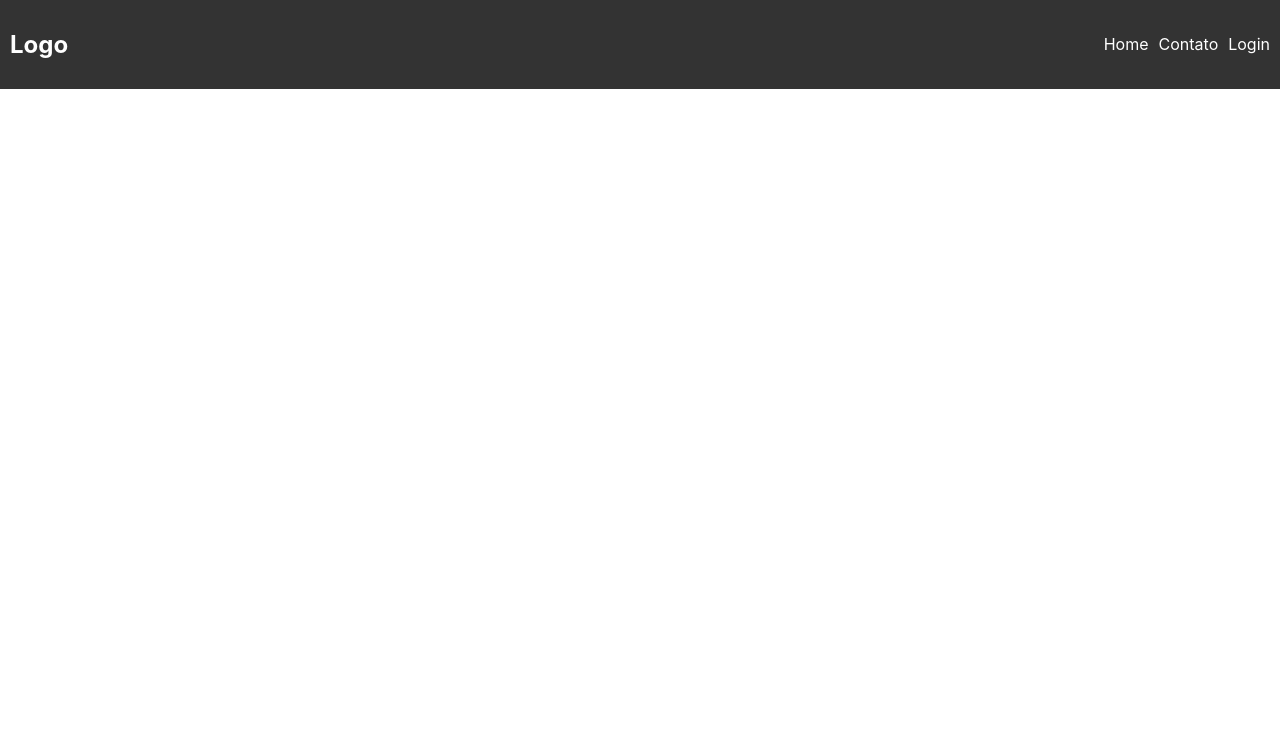
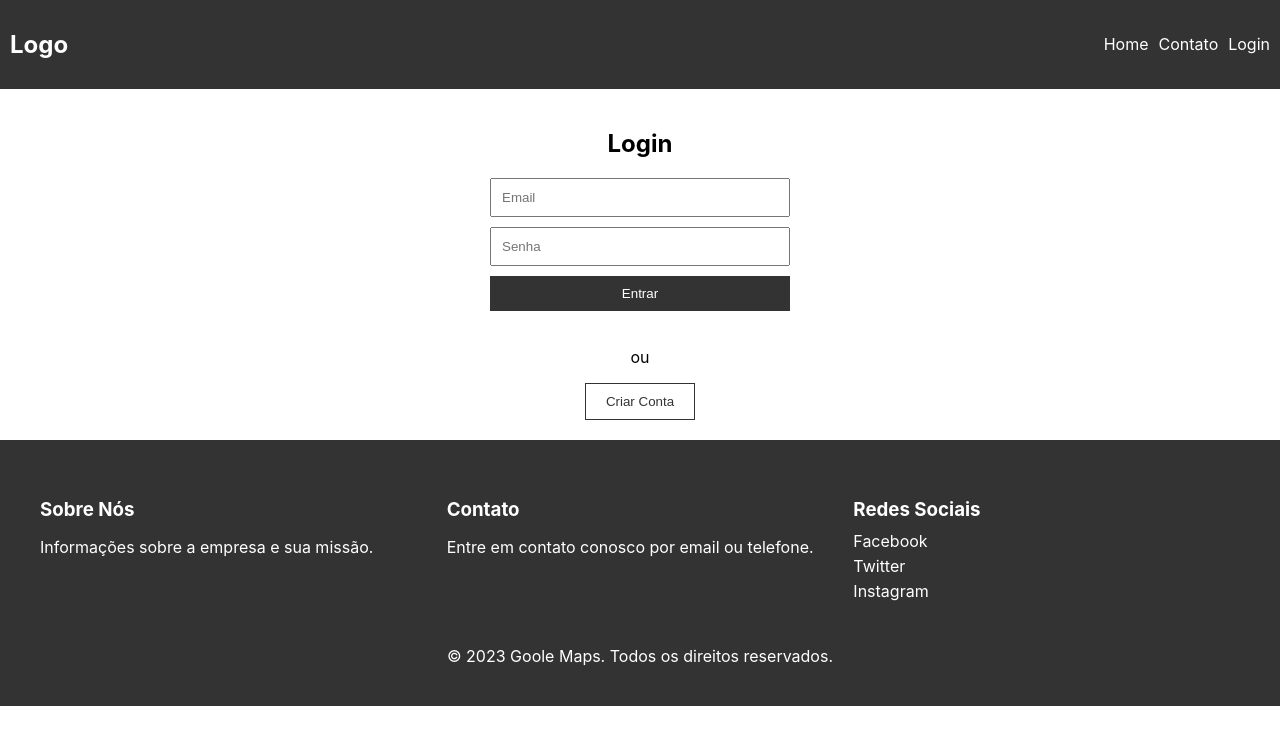
Before and after one commit to 258CriptonBaloi/pesquisa-mapeamento, a React (Create React App) app: page /login in a window 1280 px wide. Shown: the top 744 px of the page. Built offline with nearby package versions, Linux system fonts and the light colour scheme.

Commit message:
Footer and Login page

```diff
--- a/src/App.js
+++ b/src/App.js
@@ -4,6 +4,8 @@ import './App.css';
 import Navbar from './components/Navbar/Navbar';
 import Contacto from './components/Pages/Contacto';
 import Home from './components/Pages/Home';
+import Footer from './components/Footer/Footer';
+import Login from './components/Pages/Login';
 
 function App() {
   return (
@@ -12,7 +14,9 @@ function App() {
         <Routes>
           <Route path='/' exact Component={Home}/>
           <Route path='/contacto' exact Component={Contacto}/>
+          <Route path='/login' exact Component={Login}/>
         </Routes>
+      <Footer/>
     </Router>
   );
 }
--- /dev/null
+++ b/src/components/Footer/Footer.css
@@ -0,0 +1,49 @@
+.footer {
+    background-color: #333;
+    color: #fff;
+    padding: 40px;
+  }
+
+  .footer-content {
+    display: grid;
+    grid-template-columns: repeat(auto-fit, minmax(250px, 1fr));
+    grid-gap: 20px;
+    margin-bottom: 20px;
+  }
+
+  .footer-column {
+    margin-bottom: 20px;
+  }
+
+  .footer-column h3 {
+    margin-bottom: 10px;
+  }
+
+  .social-media-links {
+    list-style: none;
+    padding: 0;
+    margin: 0;
+  }
+
+  .social-media-links li {
+    margin-bottom: 5px;
+  }
+
+  .social-media-links li a {
+    text-decoration: none;
+    color: #fff;
+  }
+
+  .footer-bottom {
+    text-align: center;
+  }
+
+  .footer-bottom p {
+    margin: 0;
+  }
+
+  @media (max-width: 768px) {
+    .footer-content {
+      grid-template-columns: 1fr;
+    }
+  }
--- /dev/null
+++ b/src/components/Footer/Footer.js
@@ -0,0 +1,38 @@
+import React from 'react';
+import './Footer.css';
+
+function Footer() {
+  return (
+    <footer className="footer">
+      <div className="footer-content">
+        <div className="footer-column">
+          <h3>Sobre Nós</h3>
+          <p>Informações sobre a empresa e sua missão.</p>
+        </div>
+        <div className="footer-column">
+          <h3>Contato</h3>
+          <p>Entre em contato conosco por email ou telefone.</p>
+        </div>
+        <div className="footer-column">
+          <h3>Redes Sociais</h3>
+          <ul className="social-media-links">
+            <li>
+              <a href="https://www.facebook.com">Facebook</a>
+            </li>
+            <li>
+              <a href="https://www.twitter.com">Twitter</a>
+            </li>
+            <li>
+              <a href="https://www.instagram.com">Instagram</a>
+            </li>
+          </ul>
+        </div>
+      </div>
+      <div className="footer-bottom">
+        <p>&copy; {new Date().getFullYear()} Goole Maps. Todos os direitos reservados.</p>
+      </div>
+    </footer>
+  );
+}
+
+export default Footer;
--- a/src/components/Navbar/Navbar.js
+++ b/src/components/Navbar/Navbar.js
@@ -23,7 +23,7 @@ function Navbar() {
           <Link to="/contacto">Contato</Link>
         </li>
         <li>
-          <Link to="/contacto">Login</Link>
+          <Link to="/login">Login</Link>
         </li>
       </ul>
       <div className={`menu-icon ${isMenuOpen ? 'open' : ''}`} onClick={toggleMenu}>
--- /dev/null
+++ b/src/components/Pages/Login.css
@@ -0,0 +1,42 @@
+.login-page {
+    display: flex;
+    flex-direction: column;
+    align-items: center;
+    padding: 20px;
+  }
+
+  .login-form {
+    display: flex;
+    flex-direction: column;
+    max-width: 300px;
+    width: 100%;
+    margin-bottom: 20px;
+  }
+
+  .login-form input {
+    padding: 10px;
+    margin-bottom: 10px;
+    box-sizing: border-box;
+  }
+
+  .login-form button {
+    padding: 10px 20px;
+    background-color: #333;
+    color: #fff;
+    border: none;
+    cursor: pointer;
+  }
+
+  .sign-up-button {
+    padding: 10px 20px;
+    background-color: #fff;
+    color: #333;
+    border: 1px solid #333;
+    cursor: pointer;
+  }
+
+  @media (max-width: 768px) {
+    .login-form {
+      max-width: none;
+    }
+  }
--- /dev/null
+++ b/src/components/Pages/Login.js
@@ -0,0 +1,44 @@
+import React, { useState } from 'react';
+import './Login.css';
+
+function Login() {
+  const [email, setEmail] = useState('');
+  const [password, setPassword] = useState('');
+
+  const handleLogin = (e) => {
+    e.preventDefault();
+    // Lógica para processar o login aqui
+  };
+
+  const handleSignUp = (e) => {
+    e.preventDefault();
+    // Lógica para processar o cadastro aqui
+  };
+
+  return (
+    <div className="login-page">
+      <h2>Login</h2>
+      <form className="login-form">
+        <input
+          type="email"
+          placeholder="Email"
+          value={email}
+          onChange={(e) => setEmail(e.target.value)}
+        />
+        <input
+          type="password"
+          placeholder="Senha"
+          value={password}
+          onChange={(e) => setPassword(e.target.value)}
+        />
+        <button onClick={handleLogin}>Entrar</button>
+      </form>
+      <p>ou</p>
+      <button className="sign-up-button" onClick={handleSignUp}>
+        Criar Conta
+      </button>
+    </div>
+  );
+}
+
+export default Login;
```
Also changed, not shown: src/components/Pages/Home.css (added).
